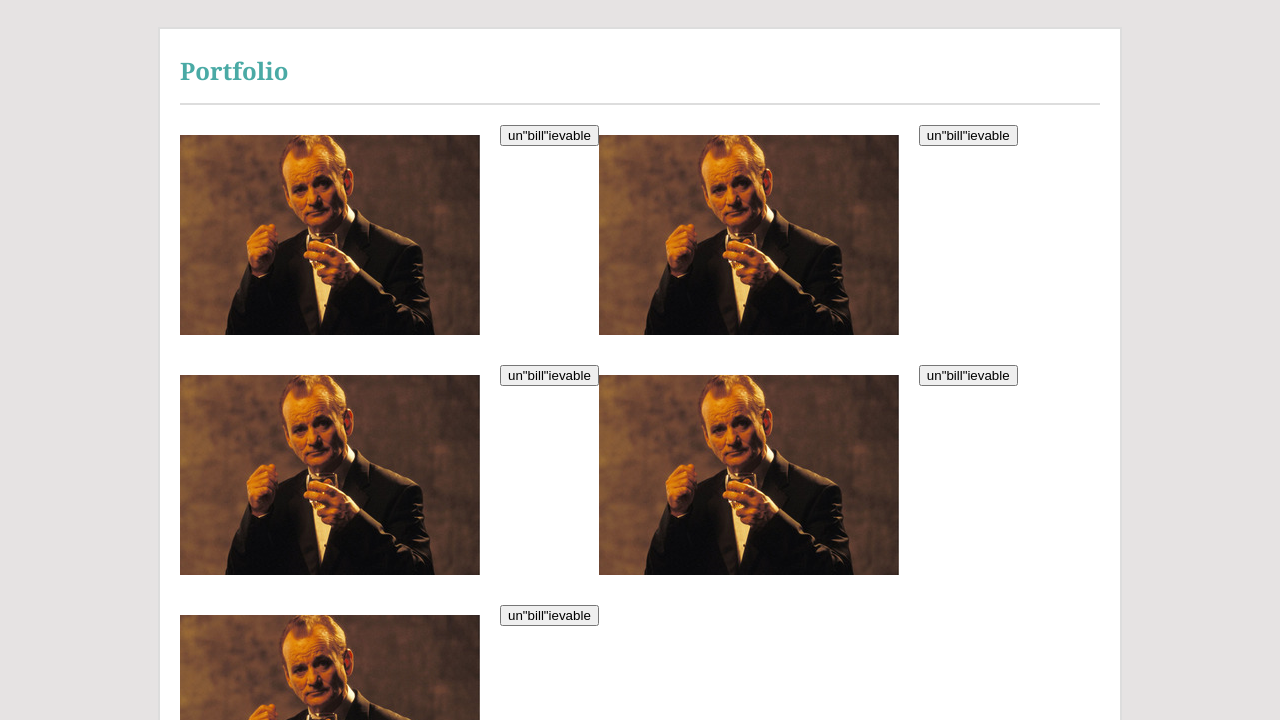
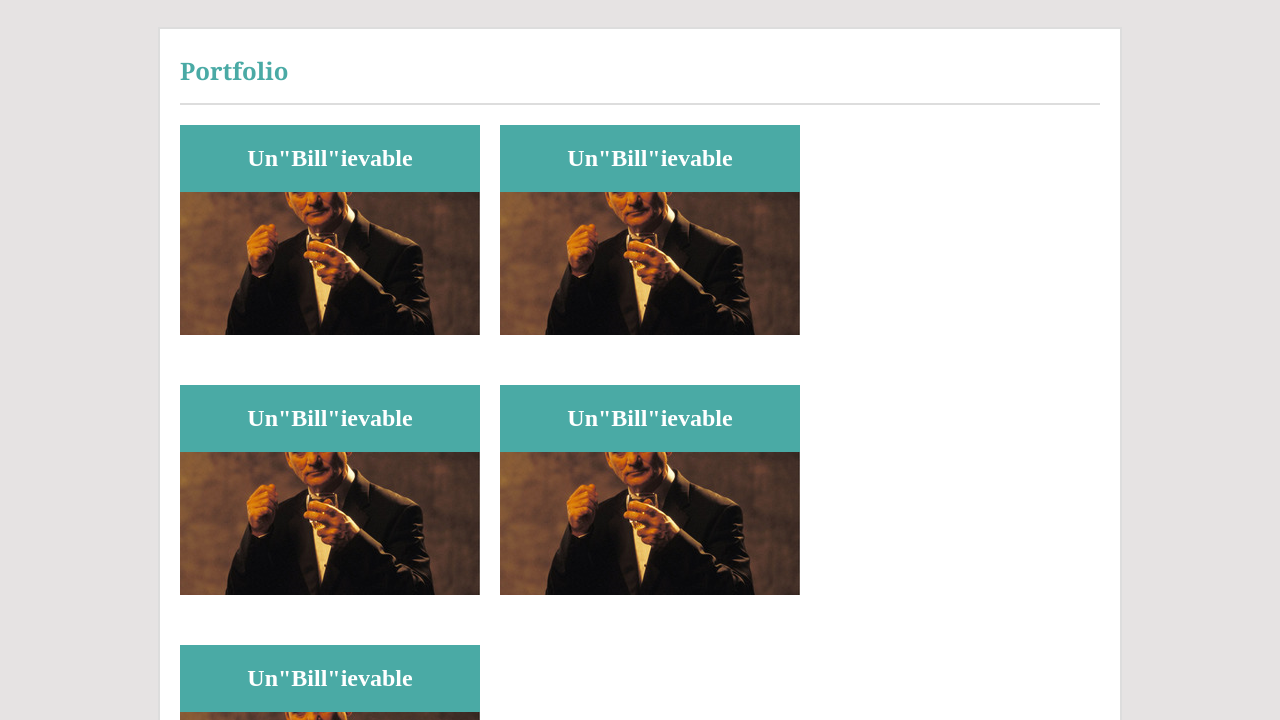
Before and after one commit to NicoleMarty/Basic-Portfolio, a plain HTML site: page portfolio.html in a window 1280 px wide. Shown: the part 80-800 px from the top of the page. Drawn offline with Linux system fonts and the light colour scheme.

Commit message:
added a wrapper for each row and within defined content with image relative and title absolute

```diff
--- a/assets/css/style.css
+++ b/assets/css/style.css
@@ -164,49 +164,31 @@ tr#message td {
     text-align: center;
 }
 
-.row-one {
-    float: left;
-}
-
-#project-one {
+.wrapper {
     float: left;
     padding-top: 20px;
     padding-bottom: 20px;
 }
 
-#project-two {
-    float: left;
-    padding-top: 20px;
-    padding-bottom: 20px;
-}
-
-.row-two {
+#content {
     float: left;
 }
 
-#project-three {
-    float: left;
-    padding-bottom: 20px;
+#picture {
+    position: relative;
 }
 
-#project-four {
-    float: left;
-    padding-bottom: 20px;
-}
-
-.row-three {
-    float: left;
-}
-
-#project-five {
-    float: left;
-    padding-bottom: 20px;
+#heading {
+    position: absolute;
+    background-color: #4aaaa5;
+    color: #ffffff;
+    width: 300px;
+    text-align: center;
 }
 
 .footer {
     background-color: #666666;
     color: #ffffff;
-    clear: both;
     text-align: center;
     padding-bottom: 20px;
     padding-top: 20px;
--- a/portfolio.html
+++ b/portfolio.html
@@ -36,35 +36,58 @@
             <h1>Portfolio</h1>
         </div>
         <!-- Start Gallery -->
-        <div class="row-one">
-            <div id="project-one">
-                <img src="assets/images/bill300x200.png" alt="Bill" style="width:300px;height:200px;">
-                <button id="btn-one">un"bill"ievable</button>
+        <div class="wrapper">
+            <div id="content">
+                <div id="picture">
+                    <img src="assets/images/bill300x200.png" alt="Bill" style="width:300px;height:200px;">
+                </div>
+                <div id="heading">
+                    <h2>Un"Bill"ievable</h2>
+                </div>
             </div>
-            <div id="project-two">
-                <img src="assets/images/bill300x200.png" alt="Bill" style="width:300px;height:200px;">
-                <button id="btn-two">un"bill"ievable</button>
+
+            <div id="content">
+                <div id="picture">
+                    <img src="assets/images/bill300x200.png" alt="Bill" style="width:300px;height:200px;">
+                </div>
+                <div id="heading">
+                    <h2>Un"Bill"ievable</h2>
+                </div>
             </div>
         </div>
-        <div class="row-two">
-            <div id="project-three">
-                <img src="assets/images/bill300x200.png" alt="Bill" style="width:300px;height:200px;">
-                <button id="btn-three">un"bill"ievable</button>
+
+        <div class="wrapper">
+            <div id="content">
+                <div id="picture">
+                    <img src="assets/images/bill300x200.png" alt="Bill" style="width:300px;height:200px;">
+                </div>
+                <div id="heading">
+                    <h2>Un"Bill"ievable</h2>
+                </div>
             </div>
-            <div id="project-four">
-                <img src="assets/images/bill300x200.png" alt="Bill" style="width:300px;height:200px;">
-                <button id="btn-four">un"bill"ievable</button>
+
+            <div id="content">
+                <div id="picture">
+                    <img src="assets/images/bill300x200.png" alt="Bill" style="width:300px;height:200px;">
+                </div>
+                <div id="heading">
+                    <h2>Un"Bill"ievable</h2>
+                </div>
             </div>
         </div>
-        <div class="row-three">
-            <div id="project-five">
-                <img src="assets/images/bill300x200.png" alt="Bill" style="width:300px;height:200px;">
-                <button id="btn-five">un"bill"ievable</button>
+
+        <div class="wrapper">
+            <div id="content">
+                <div id="picture">
+                    <img src="assets/images/bill300x200.png" alt="Bill" style="width:300px;height:200px;">
+                </div>
+                <div id="heading">
+                    <h2>Un"Bill"ievable</h2>
+                </div>
             </div>
         </div>
     </div>
     <!-- End Gallery -->
-    </div>
     <!-- End Content -->
 
 </body>
```
